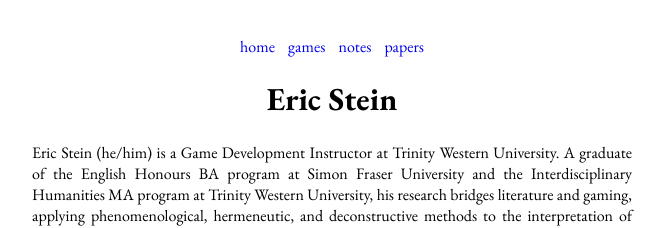
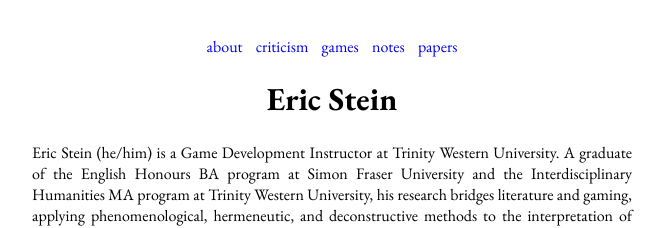
Before and after one commit to steinea/steinea.github.io, a Jekyll site: the page built from index.html, in a window 1280 px wide. Shown: the top 228 px of the page, without its empty margins (308-973 px from the left). Built offline with Jekyll 4.4.1, drawn with Linux system fonts in a browser that asks for light colours.

Commit message:
Added criticism

```diff
--- a/_layouts/default.html
+++ b/_layouts/default.html
@@ -12,7 +12,8 @@
 <body>
   <nav>
     <ul>
-      <li><a href="/">home</a></li>
+      <li><a href="/">about</a></li>
+      <li><a href="/criticism">criticism</a></li>
       <li><a href="/games">games</a></li>
       <li><a href="/notes">notes</a></li>
       <li><a href="/papers">papers</a></li>
```
Also changed, not shown: criticism/index.html (added, +26 -0 lines).
